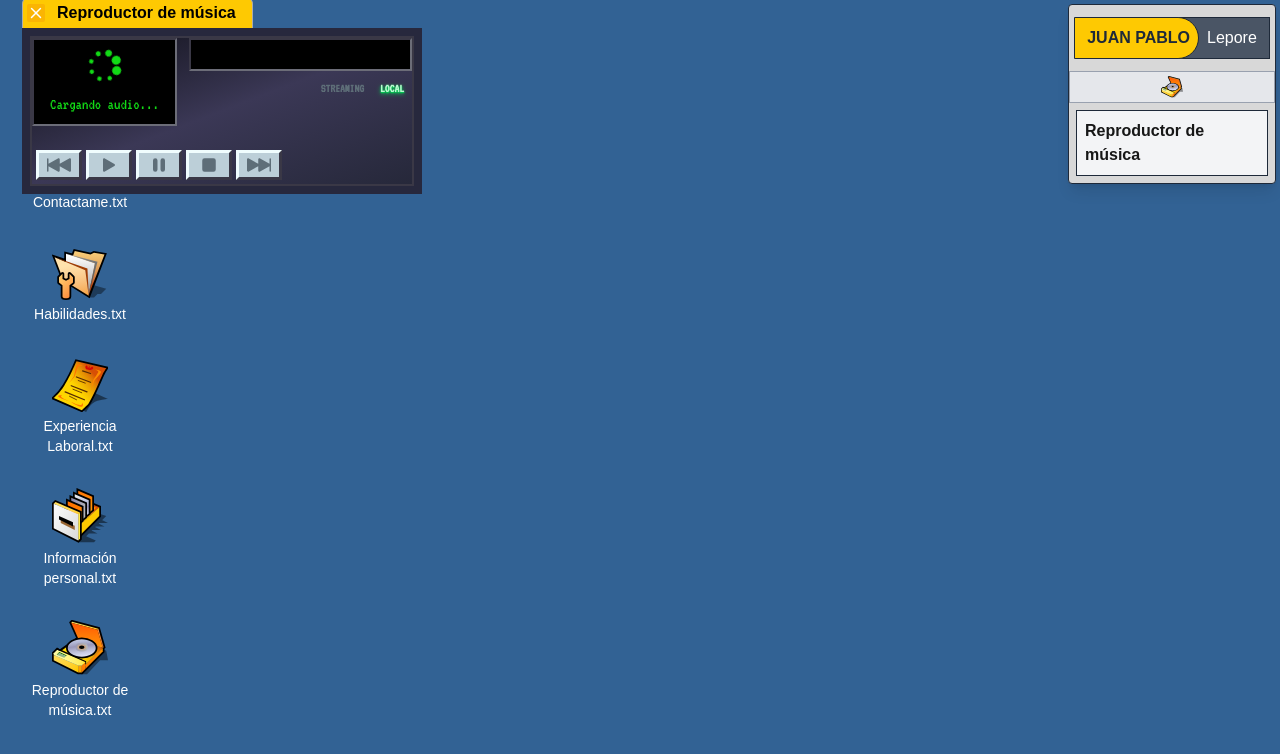
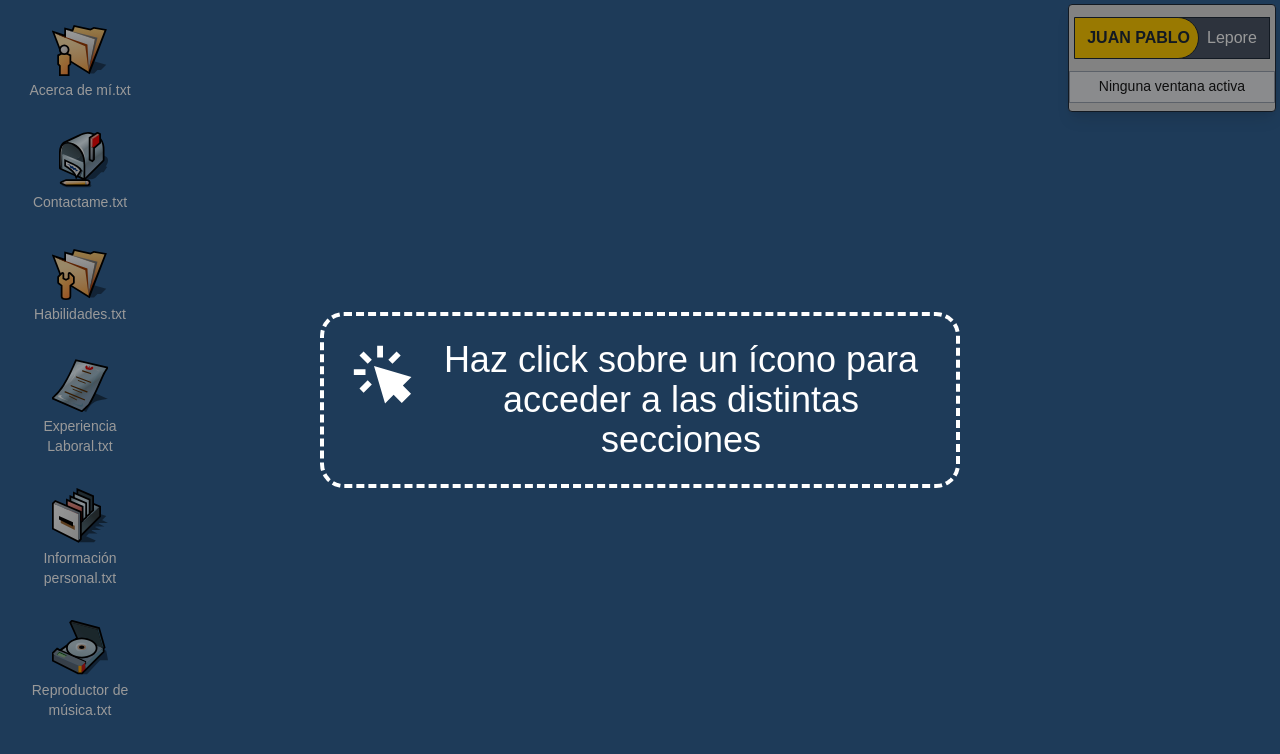
Before and after one commit to juanpi17/about-me, a Next.js app: page / in a window 1280 px wide. Shown: the top 754 px of the page. Built offline with nearby package versions, Linux system fonts and the light colour scheme; a web font is replaced by a local one.

Commit message:
chore: update app logic

```diff
--- a/src/app/assets/initialState/index.tsx
+++ b/src/app/assets/initialState/index.tsx
@@ -70,20 +70,10 @@ export const startingWindowElements: Array<MakeSectionProps> =
     },
     {
       id: WindowElementsType.MUSIC_PLAYER,
-      element: {
-        ...initialStateElement,
-        onTop: true,
-        visible: true,
-        isLoaded: true,
-        position: {
-            ...initialPosition,
-            left: 22,
-            top: 28,
-        },
-      },
+      element: initialStateElement,
       titleName: musicPlayer.title,
-      extendedClasses: ['w-120', 'h-fit'],
-      content: personalInformation,
+      extendedClasses: ['w-fit', 'md:w-120', 'h-fit'],
+      content: musicPlayer,
       icon: <MusicPlayerApp {...iconSizeDesktop} />,
       type: WindowsType.APP,
     },
@@ -190,8 +180,8 @@ export const startingWindowElementsResume: Array<MakeSectionProps> =
         },
       },
       titleName: musicPlayer.title,
-      extendedClasses: ['w-120', 'h-fit'],
-      content: personalInformation,
+      extendedClasses: ['w-fit', 'md:w-120', 'h-fit'],
+      content: musicPlayer,
       icon: <MusicPlayerApp {...iconSizeDesktop} />,
       type: WindowsType.APP,
     },
--- a/src/app/components/mainCanvas/index.tsx
+++ b/src/app/components/mainCanvas/index.tsx
@@ -15,7 +15,7 @@ import { limitOnTopYAxis } from '@/assets/modifiers';
 import { DroppableCanvas } from '@/components/droppableCanvas';
 import { MakeSection } from '@/components/makeSection';
 import { MainMenu } from '@/components/mainMenu';
-// import { Help } from '@/components/help';
+import { Help } from '@/components/help';
 
 import { useShowHelpContext } from '@/context/helpContext';
 import { useWindowElementsContext } from '@/context/windowElementsContext';
@@ -57,11 +57,13 @@ export function MainCanvas() {
   return (
     <DndContext onDragEnd={customHandleDragEnd} onDragStart={customHandleDragStart} modifiers={[restrictToWindowEdges, limitOnTopYAxis]} sensors={sensors}>
         <div className="relative h-screen">
-          {/* {showHelp && <Help />} */}
+          {showHelp && <Help />}
           <DroppableCanvas>
             <MainMenu />
             <DesktopIconsList />
             {windowElements.map((w,index) => {
+              if (!w.element.isLoaded)
+                return null;
               if (w.type === WindowsType.APP) {
                 return <MusicPlayer key={w.id + index} {...w} />;
               }
--- a/src/app/components/musicPlayer/index.tsx
+++ b/src/app/components/musicPlayer/index.tsx
@@ -159,6 +159,8 @@ export const MusicPlayer = (props: CommonWindowProps) => {
     if (audioRef.current && tracks.length > 0) {
       const track = tracks[currentTrackIndex];
 
+      setIsLoading(true);
+
       if (track.type === "stream" && Hls.isSupported()) {
         const hls = new Hls();
         hls.loadSource(track.url);
@@ -166,7 +168,6 @@ export const MusicPlayer = (props: CommonWindowProps) => {
 
         hls.on(Hls.Events.ERROR, (event, data) => {
           if (data.details === Hls.ErrorDetails.BUFFER_STALLED_ERROR) {
-            console.log("Buffering...");
             setIsBuffering(true);
           }
         });
@@ -175,11 +176,24 @@ export const MusicPlayer = (props: CommonWindowProps) => {
           setIsBuffering(false);
         });
 
+        // For HLS, force reload
+        audioRef.current.load();
       } else {
         audioRef.current.src = track.url;
+        audioRef.current.load();
       }
 
-      audioRef.current.addEventListener("canplay", () => setIsLoading(false));
+      const handleLoaded = () => setIsLoading(false);
+
+      audioRef.current.addEventListener("loadeddata", handleLoaded);
+
+      if (audioRef.current.readyState >= 3) {
+        setIsLoading(false);
+      }
+
+      return () => {
+        audioRef.current?.removeEventListener("loadeddata", handleLoaded);
+      };
     }
   }, [currentTrackIndex, tracks]);
 
```
